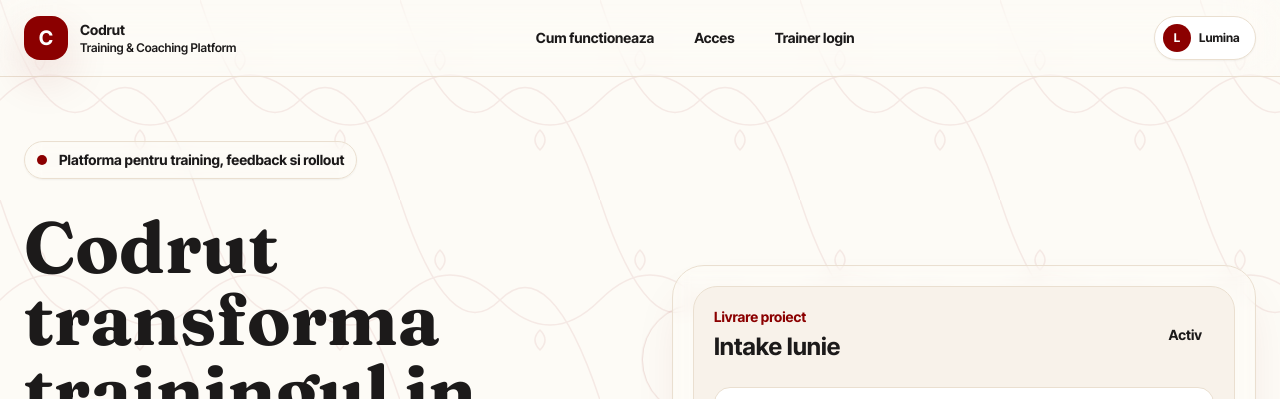
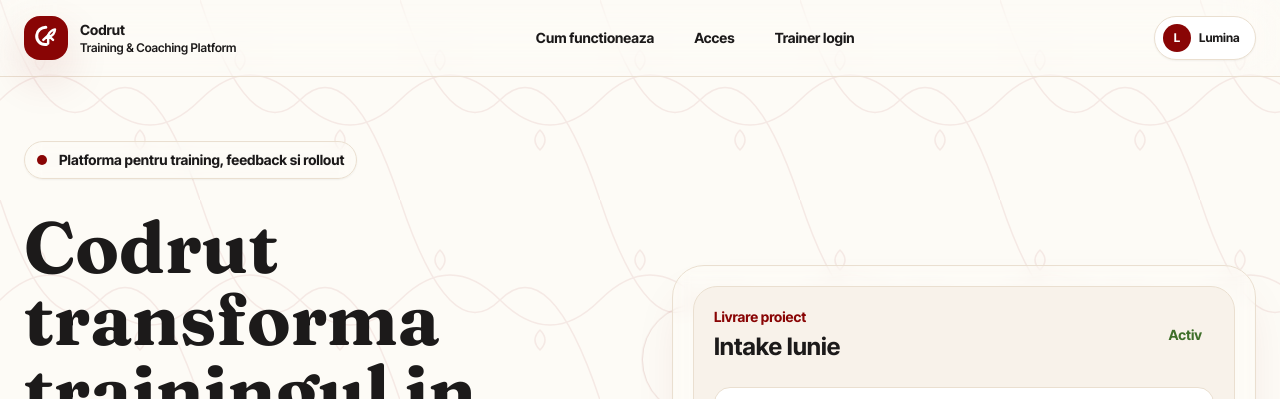
Before and after one commit to Trip-Development/codrut-platform, a Next.js app in the folder frontend/: page / in a window 1280 px wide. Shown: the top 399 px of the page. Built offline with nearby package versions, Linux system fonts and the light colour scheme.

Commit message:
feat(frontend): establish Codrut visual system

```diff
--- a/frontend/src/app/globals.css
+++ b/frontend/src/app/globals.css
@@ -14,6 +14,7 @@
   --ochre: #b8860b;
   --brand-gray: #5e5e5e;
   --success: #a3d376;
+  --success-ink: #3f6f2a;
   --warning: #ba7517;
   --danger: #dc2626;
   --shadow-brand: 0 18px 45px rgba(137, 5, 5, 0.14);
@@ -33,6 +34,7 @@
   --ochre: #d9a441;
   --brand-gray: #b9b0aa;
   --success: #a3d376;
+  --success-ink: #c9efa8;
   --warning: #e6b45f;
   --danger: #f87171;
   --shadow-brand: 0 18px 45px rgba(217, 80, 80, 0.16);
--- a/frontend/src/app/invite/[token]/page.tsx
+++ b/frontend/src/app/invite/[token]/page.tsx
@@ -1,4 +1,6 @@
 import Link from "next/link";
+
+import { BrandMark } from "@/components/brand/brand-mark";
 
 type InvitePageProps = {
   params: Promise<{ token: string }>;
@@ -15,12 +17,8 @@ export default async function InvitePage({ params }: InvitePageProps) {
   return (
     <main className="bg-vines-pattern app-min-height flex items-center justify-center bg-background px-4 py-10 text-foreground">
       <section className="w-full max-w-3xl rounded-3xl border border-[var(--border)] bg-surface/92 p-6 shadow-brand backdrop-blur md:p-8">
-        <Link href="/" className="mb-8 inline-flex items-center gap-3">
-          <span className="flex h-11 w-11 items-center justify-center rounded-2xl bg-burgundy text-xl font-bold text-white">C</span>
-          <span>
-            <span className="block text-sm font-bold text-foreground">Codrut</span>
-            <span className="block text-xs font-semibold text-foreground/55">Invitatie securizata</span>
-          </span>
+        <Link href="/" className="mb-8 inline-flex">
+          <BrandMark subtitle="Invitatie securizata" />
         </Link>
 
         <p className="text-sm font-bold uppercase tracking-[0.16em] text-burgundy">Link proiect</p>
--- a/frontend/src/app/login/page.tsx
+++ b/frontend/src/app/login/page.tsx
@@ -1,10 +1,14 @@
 import Link from "next/link";
+
+import { BrandMark } from "@/components/brand/brand-mark";
 
 export default function LoginPage() {
   return (
     <main className="app-min-height flex items-center justify-center bg-background px-4 py-10">
       <section className="w-full max-w-md rounded-2xl border border-[var(--border)] bg-surface p-6 shadow-sm">
-        <div className="mx-auto mb-6 flex h-14 w-14 items-center justify-center rounded-xl bg-burgundy text-2xl font-bold text-white">C</div>
+        <div className="mb-6 flex justify-center">
+          <BrandMark size="lg" showText={false} />
+        </div>
         <h1 className="text-center text-2xl font-bold text-foreground">Bine ai revenit</h1>
         <p className="mt-2 text-center text-sm leading-6 text-foreground/60">Autentificare recuperata din vechiul app, pregatita pentru noul backend de auth.</p>
         <div className="mt-6 space-y-4">
--- a/frontend/src/app/page.tsx
+++ b/frontend/src/app/page.tsx
@@ -9,6 +9,7 @@ import {
   participantWorkflowRoutes,
   trainerWorkflowRoutes,
 } from "../api/routes";
+import { BrandMark } from "../components/brand/brand-mark";
 import { ThemeToggle } from "../components/theme/theme-toggle";
 
 const deliveryStats = [
@@ -46,16 +47,8 @@ export default function HomePage() {
     <main className="bg-vines-pattern app-min-height overflow-hidden bg-background text-foreground">
       <header className="safe-top sticky top-0 z-40 border-b border-[var(--border)] bg-background/90 backdrop-blur-xl">
         <div className="mx-auto flex max-w-7xl items-center justify-between gap-4 px-4 py-4 md:px-6">
-          <Link href="/" className="flex min-w-0 items-center gap-3">
-            <span className="flex h-11 w-11 shrink-0 items-center justify-center rounded-2xl bg-burgundy text-xl font-bold text-white shadow-brand">
-              C
-            </span>
-            <span className="min-w-0">
-              <span className="block truncate text-sm font-bold text-foreground">Codrut</span>
-              <span className="block truncate text-xs font-semibold text-foreground/55">
-                Training & Coaching Platform
-              </span>
-            </span>
+          <Link href="/" className="min-w-0">
+            <BrandMark />
           </Link>
 
           <nav aria-label="Acces rapid" className="hidden items-center gap-2 md:flex">
@@ -124,7 +117,7 @@ export default function HomePage() {
                   <p className="text-sm font-bold text-burgundy">Livrare proiect</p>
                   <h2 className="mt-1 text-2xl font-bold text-foreground">Intake Iunie</h2>
                 </div>
-                <span className="rounded-full bg-success/12 px-3 py-1 text-sm font-bold text-success">Activ</span>
+                <span className="rounded-full bg-success/30 px-3 py-1 text-sm font-bold text-success-ink">Activ</span>
               </div>
 
               <div className="mt-6 grid gap-3">
--- a/frontend/src/app/register/page.tsx
+++ b/frontend/src/app/register/page.tsx
@@ -1,10 +1,14 @@
 import Link from "next/link";
+
+import { BrandMark } from "@/components/brand/brand-mark";
 
 export default function RegisterPage() {
   return (
     <main className="app-min-height flex items-center justify-center bg-background px-4 py-10">
       <section className="w-full max-w-md rounded-2xl border border-[var(--border)] bg-surface p-6 shadow-sm">
-        <div className="mx-auto mb-6 flex h-14 w-14 items-center justify-center rounded-xl bg-burgundy text-2xl font-bold text-white">C</div>
+        <div className="mb-6 flex justify-center">
+          <BrandMark size="lg" showText={false} />
+        </div>
         <h1 className="text-center text-2xl font-bold text-foreground">Inregistrare securizata</h1>
         <p className="mt-2 text-center text-sm leading-6 text-foreground/60">Flux recuperat pentru setup cont din email sau cod de acces.</p>
         <div className="mt-6 space-y-4">
--- /dev/null
+++ b/frontend/src/components/brand/brand-mark.tsx
@@ -0,0 +1,63 @@
+type BrandMarkProps = {
+  size?: "sm" | "md" | "lg";
+  showText?: boolean;
+  subtitle?: string;
+  className?: string;
+};
+
+const sizeClasses = {
+  sm: "h-10 w-10 rounded-xl",
+  md: "h-11 w-11 rounded-2xl",
+  lg: "h-14 w-14 rounded-2xl",
+};
+
+export function BrandMark({
+  size = "md",
+  showText = true,
+  subtitle = "Training & Coaching Platform",
+  className = "",
+}: BrandMarkProps) {
+  return (
+    <span className={`inline-flex min-w-0 items-center gap-3 ${className}`}>
+      <span
+        className={[
+          "flex shrink-0 items-center justify-center bg-burgundy text-white shadow-brand",
+          sizeClasses[size],
+        ].join(" ")}
+        aria-hidden="true"
+      >
+        <svg viewBox="0 0 44 44" className="h-[72%] w-[72%]" role="img">
+          <path
+            d="M22 7.2c-6.4 0-11.8 4.7-12.6 11-.9 7 4.6 13 11.6 13h1.8"
+            fill="none"
+            stroke="currentColor"
+            strokeLinecap="round"
+            strokeWidth="4.2"
+          />
+          <path
+            d="M25.2 29.8V18.6m0 0 6.8 6.2m-6.8-6.2-6.7 6.2"
+            fill="none"
+            stroke="currentColor"
+            strokeLinecap="round"
+            strokeLinejoin="round"
+            strokeWidth="3.4"
+          />
+          <path
+            d="M25.2 18.4c2.1-5 5.1-7.3 9.6-8.2-.4 4.9-2.5 8.3-7.8 10.1"
+            fill="none"
+            stroke="currentColor"
+            strokeLinecap="round"
+            strokeLinejoin="round"
+            strokeWidth="3.2"
+          />
+        </svg>
+      </span>
+      {showText ? (
+        <span className="min-w-0 text-left">
+          <span className="block truncate text-sm font-bold text-foreground">Codrut</span>
+          <span className="block truncate text-xs font-semibold text-foreground/55">{subtitle}</span>
+        </span>
+      ) : null}
+    </span>
+  );
+}
--- a/frontend/tailwind.config.ts
+++ b/frontend/tailwind.config.ts
@@ -6,16 +6,16 @@ const config: Config = {
     extend: {
       colors: {
         burgundy: {
-          DEFAULT: "#8B0000",
+          DEFAULT: "#890505",
           50: "#FDF6F6",
           100: "#FBE9E9",
           200: "#F5C9C9",
           400: "#B83333",
-          500: "#8B0000",
-          600: "#7A0000",
-          700: "#6A0000",
-          800: "#5A0000",
-          900: "#4A0000",
+          500: "#890505",
+          600: "#780404",
+          700: "#650303",
+          800: "#520303",
+          900: "#3F0202",
         },
         cream: {
           DEFAULT: "#FAF6EE",
@@ -30,15 +30,21 @@ const config: Config = {
           700: "#8E6708",
         },
         charcoal: {
-          DEFAULT: "#1C1A1A",
+          DEFAULT: "#5E5E5E",
           800: "#2A2826",
         },
         background: "var(--background)",
         foreground: "var(--foreground)",
         surface: "var(--surface)",
         "surface-muted": "var(--surface-muted)",
+        success: {
+          DEFAULT: "var(--success)",
+          ink: "var(--success-ink)",
+        },
         codrut: {
-          burgundy: "#8B0000",
+          burgundy: "#890505",
+          green: "#A3D376",
+          gray: "#5E5E5E",
           cream: "#FAF6EE",
           ink: "#191716",
           ochre: "#c28f2c",
```
Also changed, not shown: frontend/src/components/shell/app-shell.tsx (+12 -12 lines).
